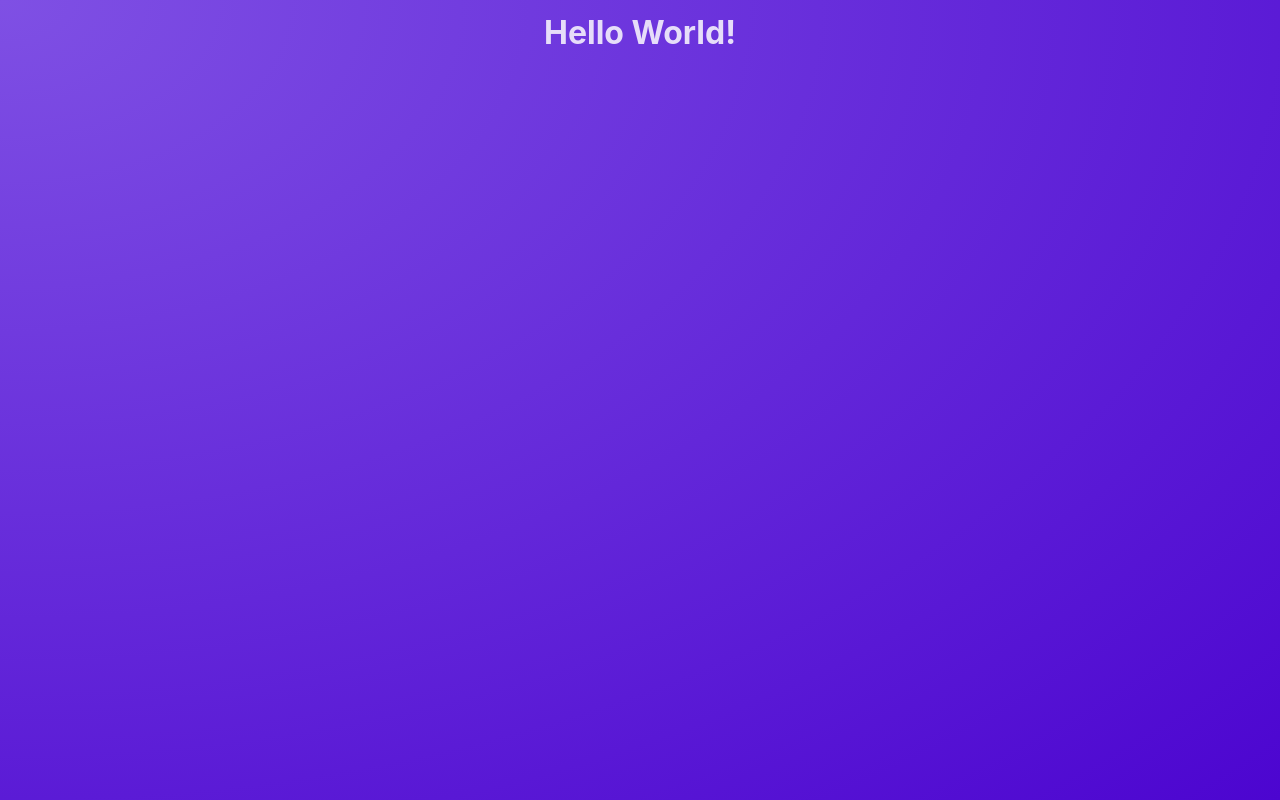
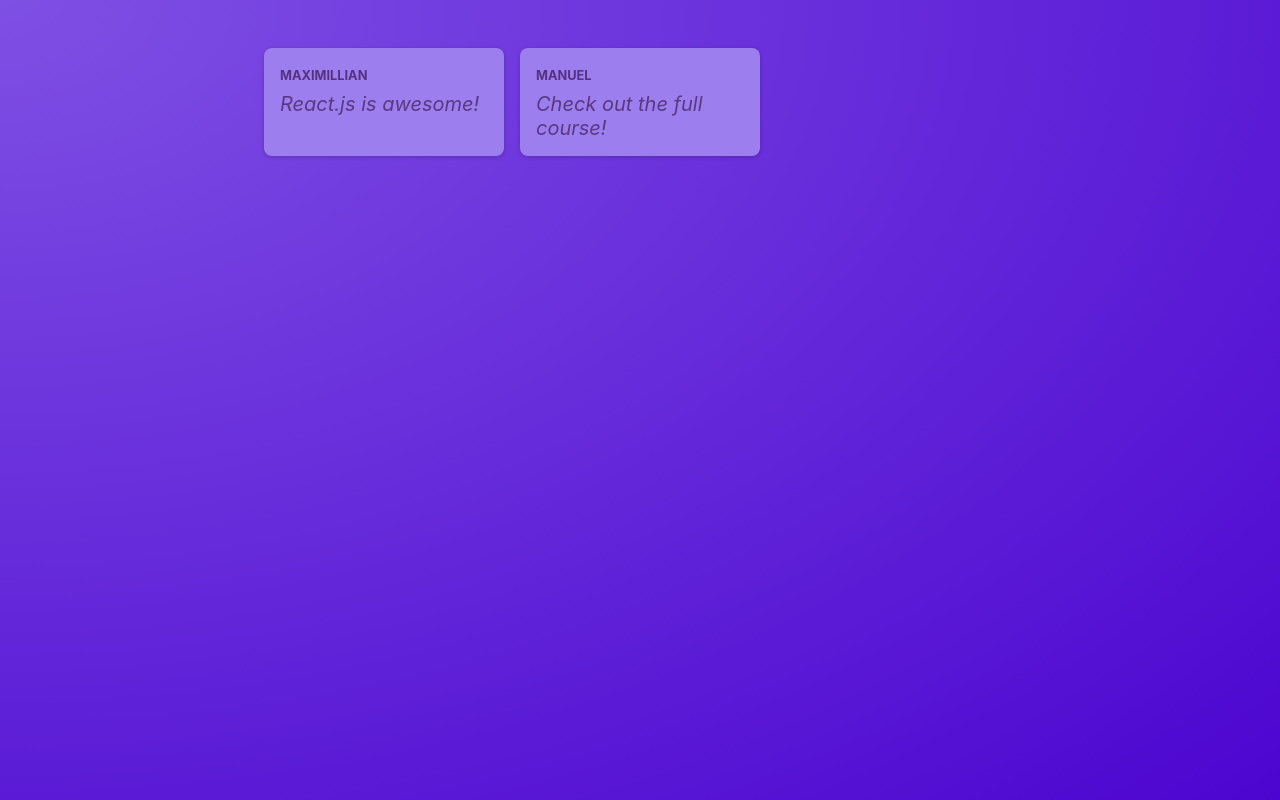
Before and after one commit to Gabriele-Cavallo/starting-project-react-recap, a React (Vite) app: page / in a window 1280 px wide. Built offline with nearby package versions, Linux system fonts and the light colour scheme.

Commit message:
feat: add Post + PostsList components

```diff
--- a/src/App.jsx
+++ b/src/App.jsx
@@ -1,5 +1,11 @@
+import PostsList from "./components/PostsList";
+
 function App() {
-  return <h1>Hello World!</h1>;
+  return (
+    <main>
+      <PostsList />
+    </main>
+  );
 }
 
 export default App;
--- /dev/null
+++ b/src/components/Post.jsx
@@ -0,0 +1,10 @@
+import classes from './Post.module.css';
+
+export default function Post({author, body}) {
+    return (
+     <li className={classes.post}>
+        <p className={classes.author}>{author}</p>
+        <p className={classes.text}>{body}</p>
+     </li>
+    );
+};
--- /dev/null
+++ b/src/components/Post.module.css
@@ -0,0 +1,35 @@
+.post {
+    margin: 1rem 0;
+    padding: 1rem;
+    background-color: #9c7eee;
+    border-radius: 8px;
+    box-shadow: 0 1px 4px rgba(0, 0, 0, 0.2);
+    animation: animate-in 1s ease-out forwards;
+  }
+
+  .author {
+    font-size: 0.8rem;
+    font-weight: bold;
+    color: #543280;
+    margin: 0;
+    text-transform: uppercase;
+  }
+
+  .text {
+    white-space: pre-wrap;
+    font-size: 1.25rem;
+    margin: 0.25rem 0 0 0;
+    color: #593884;
+    font-style: italic;
+  }
+
+  @keyframes animate-in {
+    from {
+      opacity: 0;
+      transform: translateY(1rem);
+    }
+    to {
+      opacity: 1;
+      transform: translateY(0);
+    }
+  }
--- /dev/null
+++ b/src/components/PostsList.jsx
@@ -0,0 +1,12 @@
+import Post from "./Post";
+import classes from './PostsList.module.css'
+
+
+export default function PostsList() {
+    return (
+        <ul className={classes.posts}>
+            <Post author="Maximillian" body="React.js is awesome!" />
+            <Post author="Manuel" body="Check out the full course!" />
+        </ul>
+    )
+}
--- /dev/null
+++ b/src/components/PostsList.module.css
@@ -0,0 +1,10 @@
+.posts {
+    list-style: none;
+    max-width: 50rem;
+    margin: 1rem auto;
+    padding: 1rem 0;
+    display: grid;
+    gap: 1rem;
+    grid-template-columns: repeat(3, 30%);
+    justify-content: center;
+  }
--- a/src/index.css
+++ b/src/index.css
@@ -18,6 +18,5 @@
 
 body {
   margin: 0;
-  text-align: center;
   color: #e6ddf9;
 }
```
